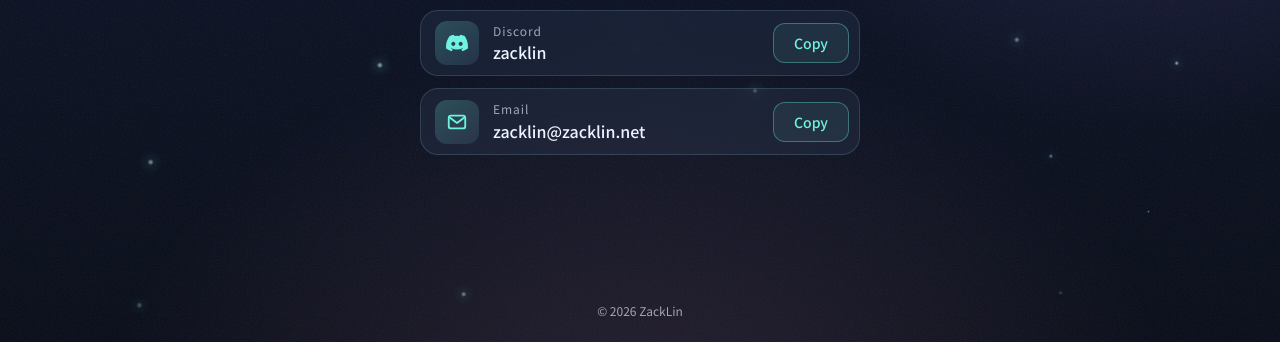
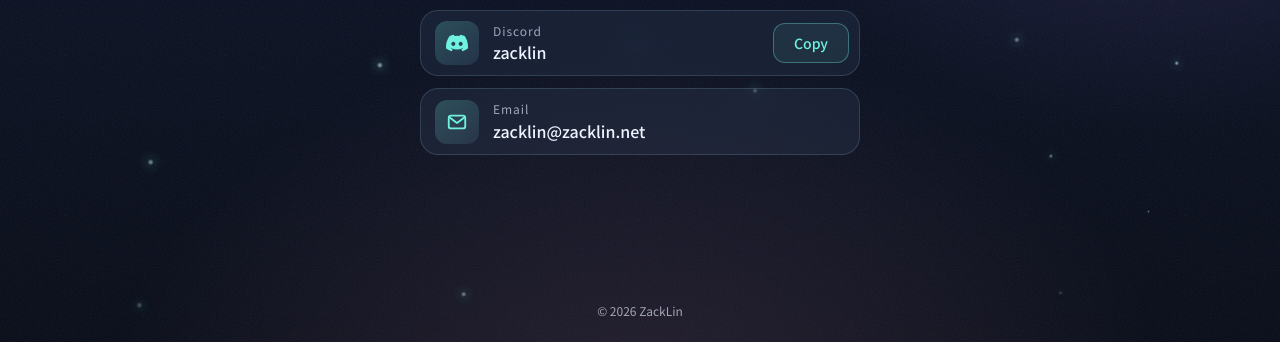
Before and after one commit to Zacklin0206/web, a plain HTML site: page index.html in a window 1280 px wide. Shown: the part 458-800 px from the top of the page. Drawn offline with Linux system fonts and the light colour scheme.

Commit message:
Update index.html

```diff
--- a/index.html
+++ b/index.html
@@ -347,7 +347,6 @@ footer {
         <span class="label">Email</span>
         <a class="value" href="mailto:zacklin@zacklin.net">zacklin@zacklin.net</a>
       </span>
-      <button class="act" type="button" data-copy="zacklin@zacklin.net">Copy</button>
     </li>
   </ul>
 </main>
```
